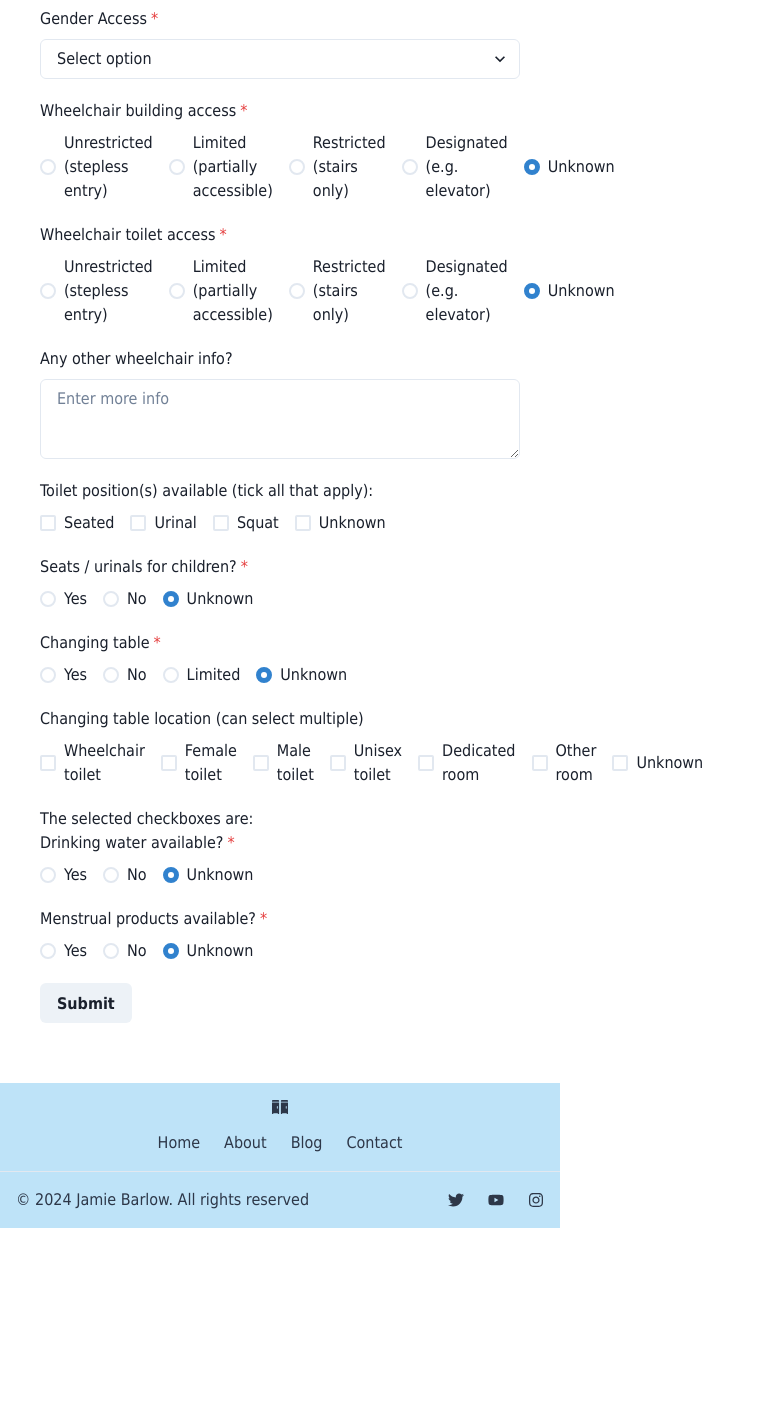
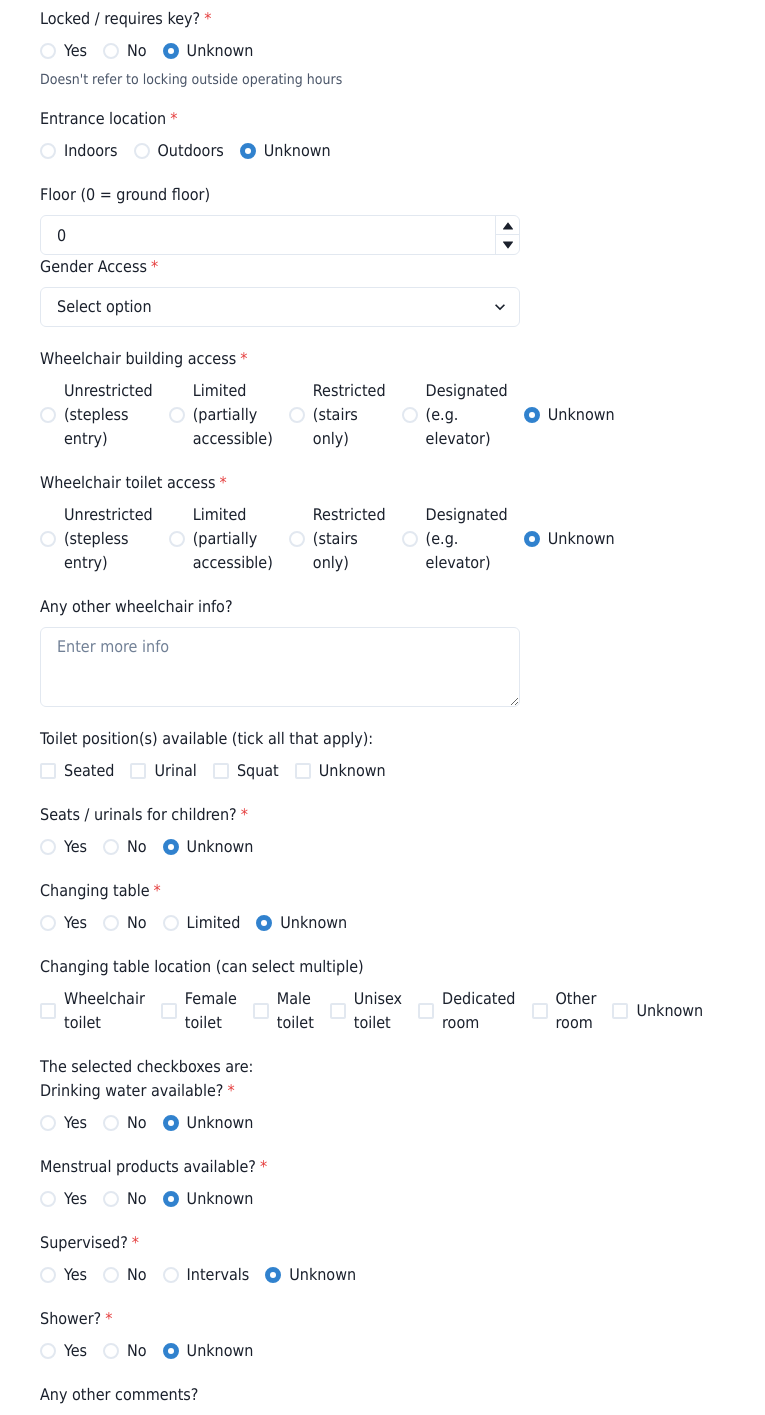
Before and after one commit to JamieBarlow/FlushPoint, a React (Vite) app in the folder frontend/: page /bathrooms/new in a window 1280 px wide. Shown: the part 860-2275 px from the top of the page, without its empty margins (0-765 px from the left). Before the commit the page ends 2088 px from the top, so only its background shows below. Built offline with nearby package versions, Linux system fonts and the light colour scheme.

Commit message:
Add form input and handle data for locked, supervised, indoor, level, shower and fixme fields

```diff
--- a/frontend/src/App.tsx
+++ b/frontend/src/App.tsx
@@ -40,6 +40,12 @@ export const createBathroom: ActionFunction = async ({ request }) => {
     drinking_water: data.get("drinking_water"),
     "toilets:menstrual_products": data.get("toilets:menstrual_products"),
     menstrualProducts_location: data.get("menstrualProducts_location"),
+    supervised: data.get("supervised"),
+    indoor: data.get("indoor"),
+    level: data.get("level"),
+    shower: data.get("shower"),
+    locked: data.get("locked"),
+    fixme: data.get("fixme"),
   };
   console.log(submission);
   // validation
--- a/frontend/src/pages/BathroomShow.tsx
+++ b/frontend/src/pages/BathroomShow.tsx
@@ -57,7 +57,8 @@ export default function BathroomShow() {
     changing_table,
     changing_locations,
     toilet_positions,
-    public_access;
+    public_access,
+    entrance_location;
   // Gender access display
   if (bathroom) {
     if (bathroom.tags.gender_segregated === "no") {
@@ -80,6 +81,17 @@ export default function BathroomShow() {
       public_access = "Customers Only";
     } else {
       public_access = undefined;
+    }
+  }
+
+  // Entrance location
+  if (bathroom) {
+    if (bathroom.tags.indoor === "yes") {
+      entrance_location = "Indoors";
+    } else if (bathroom.tags.indoor === "no") {
+      entrance_location = "Outdoors";
+    } else {
+      entrance_location = undefined;
     }
   }
 
@@ -163,6 +175,11 @@ export default function BathroomShow() {
                 addInfo={true}
               />
               <DataDisplay
+                data={bathroom.tags.locked}
+                header="Locked (requires key)?"
+                addInfo={true}
+              />
+              <DataDisplay
                 data={gender}
                 header="Gender Access?"
                 addInfo={true}
@@ -212,13 +229,11 @@ export default function BathroomShow() {
                   addInfo={true}
                 />
               )}
-              {bathroom.tags.level && (
-                <DataDisplay
-                  data={bathroom.tags.level}
-                  header="Floor"
-                  addInfo={true}
-                />
-              )}
+              <DataDisplay
+                data={bathroom.tags.level}
+                header="Floor"
+                addInfo={true}
+              />
               {bathroom.tags.shower && (
                 <DataDisplay
                   data={bathroom.tags.shower}
@@ -252,6 +267,23 @@ export default function BathroomShow() {
                   addInfo={true}
                 />
               )}
+              <DataDisplay
+                data={bathroom.tags.supervised}
+                header="Supervised"
+                addInfo={true}
+              />
+              <DataDisplay
+                data={entrance_location}
+                header="Entrance location"
+                addInfo={true}
+              />
+              {bathroom.tags.fixme && (
+                <DataDisplay
+                  data={bathroom.tags.fixme}
+                  header="Additional comments"
+                  addInfo={true}
+                />
+              )}
             </Stack>
             <Stack
               className="bathroom__updated"
--- a/frontend/src/pages/NewBathroomForm.tsx
+++ b/frontend/src/pages/NewBathroomForm.tsx
@@ -11,6 +11,11 @@ import {
   FormLabel,
   Heading,
   Input,
+  NumberInput,
+  NumberInputField,
+  NumberInputStepper,
+  NumberIncrementStepper,
+  NumberDecrementStepper,
   Textarea,
   Select,
   RadioGroup,
@@ -103,6 +108,39 @@ export default function NewBathroomForm() {
                   <Radio value="unknown">Unknown</Radio>
                 </Stack>
               </RadioGroup>
+            </FormControl>
+            <FormControl sx={formInputStyles} isRequired defaultValue={"no"}>
+              <FormLabel>Locked / requires key?</FormLabel>
+              <RadioGroup defaultValue="unknown" name="locked">
+                <Stack spacing={4} direction="row">
+                  <Radio value="yes">Yes</Radio>
+                  <Radio value="no">No</Radio>
+                  <Radio value="unknown">Unknown</Radio>
+                </Stack>
+              </RadioGroup>
+              <FormHelperText>
+                Doesn't refer to locking outside operating hours
+              </FormHelperText>
+            </FormControl>
+            <FormControl sx={formInputStyles} isRequired defaultValue={"no"}>
+              <FormLabel>Entrance location</FormLabel>
+              <RadioGroup defaultValue="unknown" name="indoor">
+                <Stack spacing={4} direction="row">
+                  <Radio value="yes">Indoors</Radio>
+                  <Radio value="no">Outdoors</Radio>
+                  <Radio value="unknown">Unknown</Radio>
+                </Stack>
+              </RadioGroup>
+            </FormControl>
+            <FormControl>
+              <FormLabel>Floor (0 = ground floor)</FormLabel>
+              <NumberInput defaultValue={0} min={-10} max={10} name="level">
+                <NumberInputField />
+                <NumberInputStepper>
+                  <NumberIncrementStepper />
+                  <NumberDecrementStepper />
+                </NumberInputStepper>
+              </NumberInput>
             </FormControl>
             <FormControl sx={formInputStyles} isRequired>
               <FormLabel>Gender Access</FormLabel>
@@ -322,14 +360,6 @@ export default function NewBathroomForm() {
                   >
                     No
                   </Radio>
-                  {/* <Radio
-                    value="limited"
-                    onChange={() => {
-                      productsAvailable && setProductsAvailable(false);
-                    }}
-                  >
-                    Limited (female stalls only)
-                  </Radio> */}
                   <Radio
                     value="unknown"
                     onChange={() => {
@@ -357,6 +387,35 @@ export default function NewBathroomForm() {
                 </RadioGroup>
               </FormControl>
             )}
+            <FormControl sx={formInputStyles} isRequired defaultValue={"no"}>
+              <FormLabel>Supervised?</FormLabel>
+              <RadioGroup defaultValue="unknown" name="supervised">
+                <Stack spacing={4} direction="row">
+                  <Radio value="yes">Yes</Radio>
+                  <Radio value="no">No</Radio>
+                  <Radio value="interval">Intervals</Radio>
+                  <Radio value="unknown">Unknown</Radio>
+                </Stack>
+              </RadioGroup>
+            </FormControl>
+            <FormControl sx={formInputStyles} isRequired defaultValue={"no"}>
+              <FormLabel>Shower?</FormLabel>
+              <RadioGroup defaultValue="unknown" name="shower">
+                <Stack spacing={4} direction="row">
+                  <Radio value="yes">Yes</Radio>
+                  <Radio value="no">No</Radio>
+                  <Radio value="unknown">Unknown</Radio>
+                </Stack>
+              </RadioGroup>
+            </FormControl>
+            <FormControl mb="40px" sx={formInputStyles}>
+              <FormLabel>Any other comments?</FormLabel>
+              <Textarea placeholder="Enter more info" name="fixme" />
+              <FormHelperText>
+                Use only to flag anything to other taggers that may need
+                changing / checking
+              </FormHelperText>
+            </FormControl>
             <Button type="submit">Submit</Button>
           </Form>
           {data?.error && <p>{data.error}</p>}
```
Also changed, not shown: 1 other file (tests, documents, lock files or other folders).
